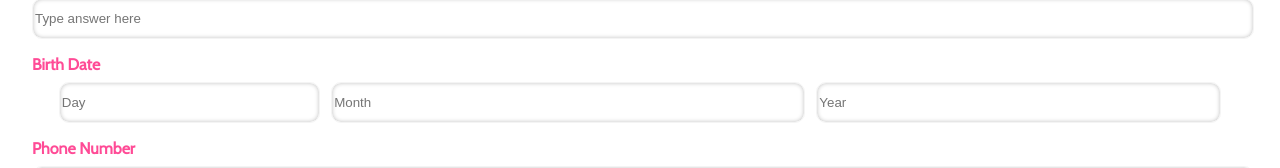
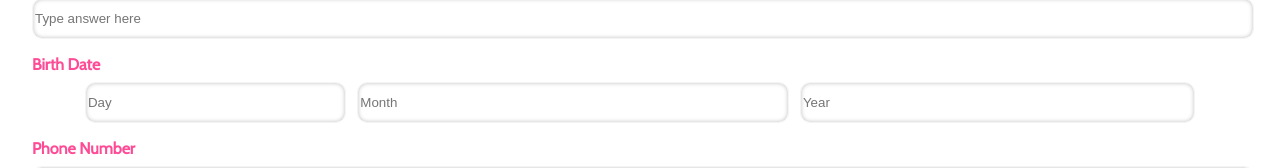
Before and after one commit to apartments-app/front-end, a React (Create React App) app: page / in a window 1280 px wide. Shown: the part 1657-1825 px from the top of the page. Built offline with nearby package versions, Linux system fonts and the light colour scheme; a web font is replaced by a local one.

Commit message:
Fixed inputs for birthday by setting type to string and creating a separate hook to handle change.

```diff
--- a/src/components/ProfileCreation.js
+++ b/src/components/ProfileCreation.js
@@ -6,25 +6,6 @@ import HeaderText from "./ProfileStyles/HeaderText";
 import InfoText from "./ProfileStyles/InfoText";
 import ProfileLabel from "./ProfileStyles/ProfileLabel";
 import InputStyle from "./ProfileStyles/InputStyle";
-
-const ProfileCreation = () => {
-  const [inputs, setInputs] = useState({});
-  const [textarea, setTextArea] = useState("");
-
-  const handleInputChange = (event) => {
-    const name = event.target.name;
-    const value = event.target.value;
-    setInputs(values => ({...values, [name]: value}))
-  };
-
-  const handleTextChange = (event) => {
-    setTextArea(event.target.value);
-  };
-
-  const handleSubmit = (event) => {
-    event.preventDefault();
-    console.log(inputs);
-  };
 
 const BirthdayLabel = styled.label`
     display: block;
@@ -51,7 +32,7 @@ const ProfileCreation = () => {
 `;
 
 const InputMonth = styled.input`
-    width: 38.5%;
+  width: 35%;
   height: 37px;
   background: #FFFFFF;
   box-shadow: inset 0px 0px 4px rgba(0, 0, 0, 0.25);
@@ -63,7 +44,7 @@ const ProfileCreation = () => {
 `;
 
 const InputYear = styled.input`
-    width: 32.8%;
+  width: 32%;
   height: 37px;
   background: #FFFFFF;
   box-shadow: inset 0px 0px 4px rgba(0, 0, 0, 0.25);
@@ -84,6 +65,36 @@ const ProfileCreation = () => {
   margin-top: 5px;
   margin-bottom: 14px;
 `
+
+const ProfileCreation = () => {
+  const [inputs, setInputs] = useState({});
+  const [bday, setBday] = useState({
+    birthday: "",
+    birthmonth: "",
+    birthyear: ""
+  })
+  const [textarea, setTextArea] = useState("");
+
+  const handleInputChange = (event) => {
+    const name = event.target.name;
+    const value = event.target.value;
+    setInputs(values => ({...values, [name]: value}))
+  };
+
+  const handleBirthdayChange = (event) => {
+    const name = event.target.name;
+    const value = event.target.value;
+    setBday(values => ({...values, [name]: value}))
+  };
+
+  const handleTextChange = (event) => {
+    setTextArea(event.target.value);
+  };
+
+  const handleSubmit = (event) => {
+    event.preventDefault();
+    console.log(inputs);
+  };
 
   return (
     <Container>
@@ -106,24 +117,24 @@ const ProfileCreation = () => {
           Birth Date
         </BirthdayLabel>
           <InputDate
-            type="number"
-            name="birthdate"
-            value={inputs.birthdate}
-            onChange={handleInputChange}
+            type="text"
+            name="birthday"
+            value={bday.birthday}
+            onChange={handleBirthdayChange}
             placeholder="Day"
           />
           <InputMonth
             type="text"
             name="birthmonth"
-            value={inputs.birthmonth}
-            onChange={handleInputChange}
+            value={bday.birthmonth}
+            onChange={handleBirthdayChange}
             placeholder="Month"
           />
           <InputYear
-            type="number"
+            type="text"
             name="birthyear"
-            value={inputs.birthyear}
-            onChange={handleInputChange}
+            value={bday.birthyear}
+            onChange={handleBirthdayChange}
             placeholder="Year"
           />
         <ProfileLabel>
```
Lines whose indentation alone changed are shown as unchanged.
